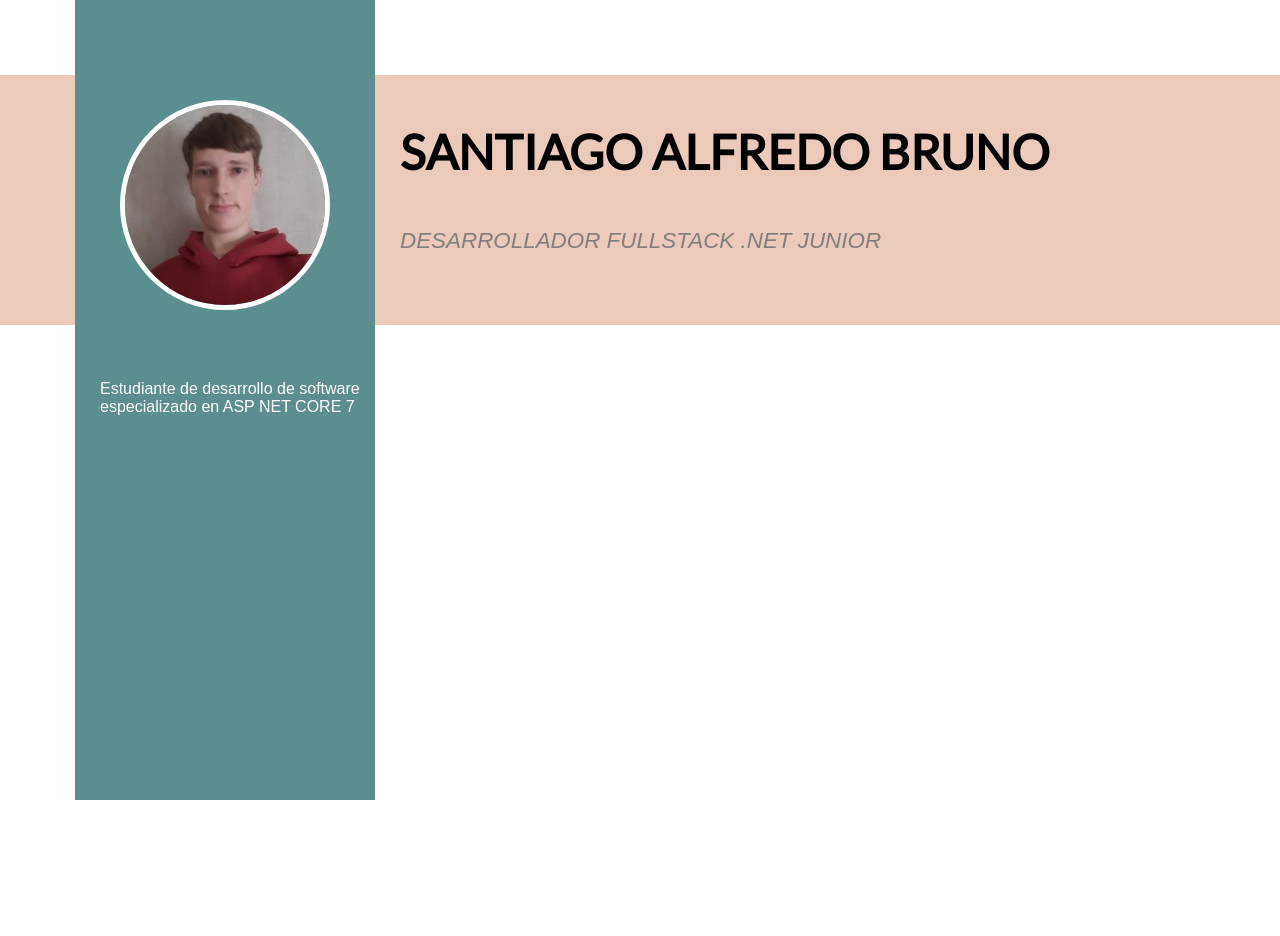
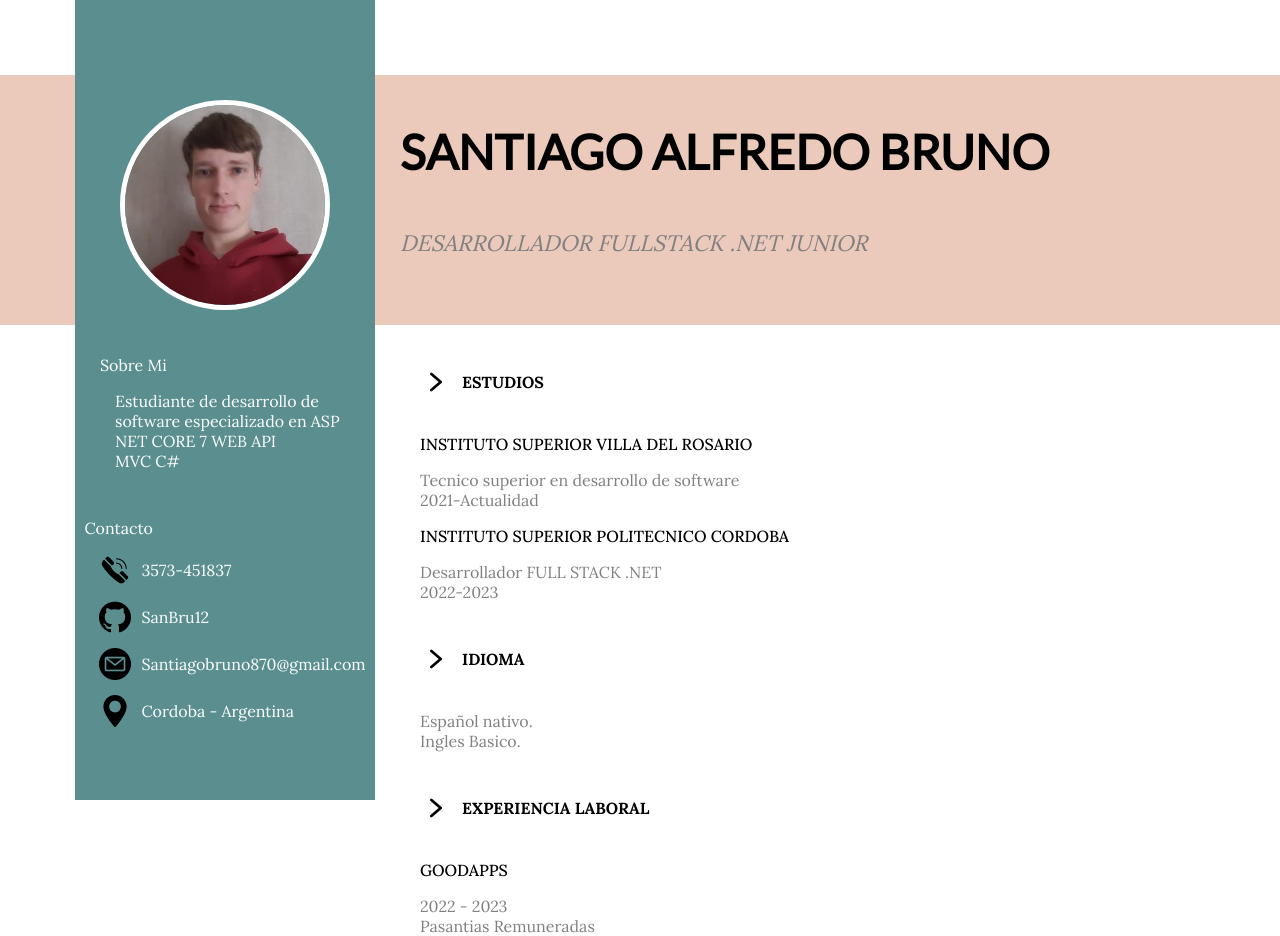
Before and after one commit to SanBru12/Curriculum, a plain HTML site: page index.html in a window 1280 px wide. Before the commit the page ends 800 px from the top, so only its background shows below. Drawn offline with Linux system fonts and the light colour scheme.

Commit message:
finalizado

```diff
--- a/Styles.css
+++ b/Styles.css
@@ -61,13 +61,12 @@ body{
     color: gray;
 }
 
+.About-Me{
+    padding-top: 25px;
+    padding-left: 25px;
+    padding-right: 10px;
+}
 
-
-.About-Me{
-    padding-top: 50px;
-    padding-left: 25px;
-
-}
 .Description{
     font-family: 'Lora', sans-serif;
     font-weight: 400;
@@ -75,4 +74,50 @@ body{
     color: white;
     initial-value: 80;
     initial-letter: 1.6;
+    text-decoration: none;
 }
+
+.Description-Pading{
+    padding-left: 15px;
+    padding-bottom: 15px;
+}
+.IconoTop{
+ margin-top: 15px;
+
+}
+
+.Info{
+    padding-top: 25px;
+    padding-left: 420px;
+    padding-right: 10px;
+
+    font-family: 'Lora', sans-serif;
+}
+.Title{
+    padding-left: 0px;
+    padding-bottom: 20px;
+
+    font-weight: 700;
+}
+.Grey{
+    color: gray;
+    font-weight: 400;
+
+    margin: 0px;
+}
+
+.SubTitle{
+    font-weight: 500;
+}
+
+.icons{
+    width: 32px;
+    height: 32px;
+}
+
+.Flex-icons{
+    display: flex;
+    flex-direction: row;
+    gap: 10px;
+    align-items: center;
+}
--- a/index.html
+++ b/index.html
@@ -9,7 +9,9 @@
     <link rel="preconnect" href="https://fonts.googleapis.com">
     <link rel="preconnect" href="https://fonts.gstatic.com" crossorigin>
     <link href="https://fonts.googleapis.com/css2?family=Lato:ital,wght@0,400;1,700&display=swap" rel="stylesheet">
+    <link href="https://fonts.googleapis.com/css2?family=Lato:ital,wght@0,400;1,700&family=Lora:wght@400;500;600;700&display=swap" rel="stylesheet">
 </head>
+
 <body>
 
 
@@ -22,8 +24,32 @@
                     </div>
                     <div class="About-Me">
                         <p class="Description">
-                            Estudiante de desarrollo de software especializado en ASP NET CORE 7
+                            Sobre Mi
                         </p>
+                        <p class="Description Description-Pading">
+                            Estudiante de desarrollo de software especializado en
+                            ASP NET CORE 7 WEB API </br>
+                            MVC C#
+
+                        </p>
+                    </div>
+                    <div class="">
+                        <p class="Description ">
+                            Contacto
+                        </p>
+                        <a class="Description Description-Pading Flex-icons" href="tel:3573451837" target="_blank">
+                            <img class="icons  Flex-icons" src="Files/llamada.png"> 3573-451837
+                        </a>
+                        <a class="Description Description-Pading Flex-icons" href="https://github.com/SanBru12" target="_blank">
+                            <img class="icons Flex-icons" src="Files/github.png"> SanBru12
+                        </a>
+                        <a class="Description Description-Pading Flex-icons" href="Mailto:3573451837" target="_blank">
+                            <img class="icons" src="Files/email.png"> Santiagobruno870@gmail.com
+                        </a>
+                        <a class="Description Description-Pading Flex-icons">
+                            <img class="icons" src="Files/mapas-y-banderas.png"> Cordoba - Argentina
+                        </a>
+
                     </div>
                 </div>
 
@@ -33,7 +59,67 @@
                 </div>
             </div>
 
-    </div>
+
+            <div class="Info">
+                <p class="Title Flex-icons">
+                    <img class="icons" src="Files/proximo.png"> ESTUDIOS
+                </p>
+                <div class="InfoGrup">
+                    <p class="SubTitle">
+                        INSTITUTO SUPERIOR VILLA DEL ROSARIO
+                    </p>
+                    <p class="Grey">
+                        Tecnico superior en desarrollo de software
+                    </p>
+                    <p class="Grey">
+                        2021-Actualidad
+                    </p>
+                </div>
+                <div class="InfoGrup">
+                    <p class="SubTitle">
+                        INSTITUTO SUPERIOR POLITECNICO CORDOBA
+                    </p>
+                    <p class="Grey">
+                        Desarrollador FULL STACK .NET
+                    </p>
+                    <p class="Grey">
+                        2022-2023
+                    </p>
+                </div>
+            </div>
+
+            <div class="Info">
+                <p class="Title Flex-icons">
+                    <img class="icons" src="Files/proximo.png"> IDIOMA
+                </p>
+                <div class="InfoGrup">
+                    <p class="Grey">
+                        Español nativo.
+                    </p>
+                    <p class="Grey">
+                        Ingles Basico.
+                    </p>
+
+                </div>
+            </div>
+
+            <div class="Info">
+                <p class="Title Flex-icons">
+                    <img class="icons" src="Files/proximo.png">  EXPERIENCIA LABORAL
+                </p>
+                <div class="InfoGrup">
+                    <p class="SubTitle">
+                        GOODAPPS
+                    </p>
+                    <p class="Grey">
+                        2022 - 2023
+                    </p>
+                    <p class="Grey">
+                        Pasantias Remuneradas
+                    </p>
+
+                </div>
+            </div>
 
 </body>
 </html>
```
Also changed, not shown: Files/email.png (added), Files/github.png (added), Files/llamada.png (added), Files/mapas-y-banderas.png (added), Files/proximo.png (added).
